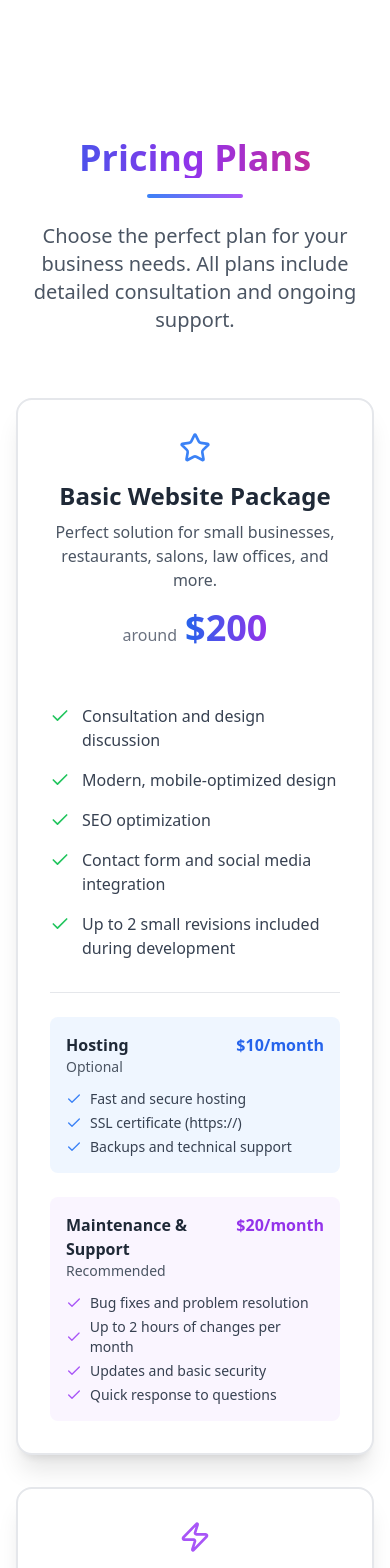
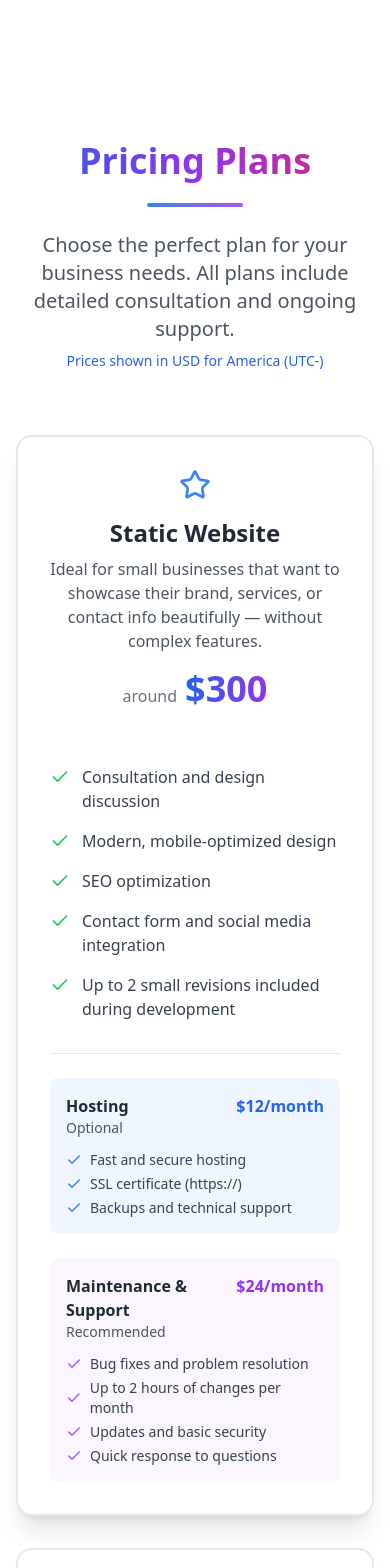
Before and after one commit to Angelvalkov2003/Avoex_frontend, a React (Vite) app: page / in a window 390 px wide. Shown: the part 6200-7768 px from the top of the page. Built offline with nearby package versions, Linux system fonts and the light colour scheme.

Commit message:
small changes in p[rcining and animations

```diff
--- a/package.json
+++ b/package.json
@@ -26,6 +26,7 @@
   "dependencies": {
     "axios": "^1.12.2",
     "daisyui": "^4.12.24",
+    "framer-motion": "^12.23.22",
     "lucide-react": "^0.544.0",
     "react": "^18.3.1",
     "react-dom": "^18.3.1",
--- a/src/components/PersuasionHero.jsx
+++ b/src/components/PersuasionHero.jsx
@@ -1,5 +1,6 @@
 import React from 'react';
 import { CheckCircle, Star, Shield, Globe, Users, TrendingUp } from 'lucide-react';
+import { motion } from "framer-motion";
 
 const PersuasionHero = () => {
   const benefits = [
@@ -47,8 +48,12 @@ const PersuasionHero = () => {
       description: "We're suitable for all types of projects because our team consists of experienced programmers."
     }
   ];
-
   return (
+    <motion.div
+      initial={{ opacity: 0, y: 20 }}
+      animate={{ opacity: 1, y: 0 }}
+      transition={{ duration: 1 }}
+>
     <section className="relative min-h-screen flex items-center justify-center overflow-hidden">
       {/* Transparent background to show global gradient */}
 
@@ -130,6 +135,7 @@ const PersuasionHero = () => {
         </div>
       </div>
     </section>
+    </motion.div>
   );
 };
 
--- a/src/components/Pricing.jsx
+++ b/src/components/Pricing.jsx
@@ -1,14 +1,50 @@
 import React from 'react';
 import { Check, Star, Zap, Shield } from 'lucide-react';
+import useTimezone from '../hooks/useTimezone';
 
 const Pricing = () => {
+  const { region, isLoading } = useTimezone();
+
+  // Функция за определяне на цените според региона
+  const getPricingForRegion = () => {
+    if (region === 'america') {
+      return {
+        basic: { price: '300', currency: '$' },
+        booking: { price: '600', currency: '$' },
+        hosting: {
+          basic: { price: 12, currency: '$' },
+          booking: { price: 48, currency: '$' }
+        },
+        maintenance: {
+          basic: { price: 24, currency: '$' },
+          booking: { price: 48, currency: '$' }
+        }
+      };
+    }
+    // Европа и останалите региони
+    return {
+      basic: { price: '250', currency: '€' },
+      booking: { price: '500', currency: '€' },
+      hosting: {
+        basic: { price: 10, currency: '€' },
+        booking: { price: 40, currency: '€' }
+      },
+      maintenance: {
+        basic: { price: 20, currency: '€' },
+        booking: { price: 40, currency: '€' }
+      }
+    };
+  };
+
+  const regionalPricing = getPricingForRegion();
+
   const pricingPlans = [
     {
       id: 'basic-website',
-      name: 'Basic Website Package',
-      price: '200',
-      currency: '$',
-      description: 'Perfect solution for small businesses, restaurants, salons, law offices, and more.',
+      name: 'Static Website',
+      price: regionalPricing.basic.price,
+      currency: regionalPricing.basic.currency,
+      description: 'Ideal for small businesses that want to showcase their brand, services, or contact info beautifully — without complex features.',
       icon: <Star className="w-8 h-8 text-blue-500" />,
       features: [
         'Consultation and design discussion',
@@ -18,7 +54,8 @@ const Pricing = () => {
         'Up to 2 small revisions included during development'
       ],
       hosting: {
-        price: 10,
+        price: regionalPricing.hosting.basic.price,
+        currency: regionalPricing.hosting.basic.currency,
         period: 'month',
         features: [
           'Fast and secure hosting',
@@ -27,7 +64,8 @@ const Pricing = () => {
         ]
       },
       maintenance: {
-        price: 20,
+        price: regionalPricing.maintenance.basic.price,
+        currency: regionalPricing.maintenance.basic.currency,
         period: 'month',
         features: [
           'Bug fixes and problem resolution',
@@ -41,8 +79,8 @@ const Pricing = () => {
     {
       id: 'booking-website',
       name: 'Booking Website',
-      price: '500',
-      currency: '$',
+      price: regionalPricing.booking.price,
+      currency: regionalPricing.booking.currency,
       description: 'Perfect for restaurants, hotels, salons, and services that need online booking functionality',
       icon: <Zap className="w-8 h-8 text-purple-500" />,
       features: [
@@ -54,7 +92,8 @@ const Pricing = () => {
         'Admin dashboard for managing bookings'
       ],
       hosting: {
-        price: 40,
+        price: regionalPricing.hosting.booking.price,
+        currency: regionalPricing.hosting.booking.currency,
         period: 'month',
         features: [
           'High-performance hosting',
@@ -64,7 +103,8 @@ const Pricing = () => {
         ]
       },
       maintenance: {
-        price: 40,
+        price: regionalPricing.maintenance.booking.price,
+        currency: regionalPricing.maintenance.booking.currency,
         period: 'month',
         features: [
           'Bug fixes and problem resolution',
@@ -117,17 +157,41 @@ const Pricing = () => {
     }
   ];
 
+  // Показваме loading състояние докато определяме региона
+  if (isLoading) {
+    return (
+      <section id="pricing" className="py-20">
+        <div className="max-w-7xl mx-auto px-4 sm:px-6 lg:px-8">
+          <div className="text-center">
+            <div className="animate-spin rounded-full h-12 w-12 border-b-2 border-blue-600 mx-auto mb-4"></div>
+            <p className="text-gray-600">Loading pricing information...</p>
+          </div>
+        </div>
+      </section>
+    );
+  }
+
   return (
     <section id="pricing" className="py-20">
       <div className="max-w-7xl mx-auto px-4 sm:px-6 lg:px-8">
         {/* Section header */}
         <div className="text-center mb-16">
-          <h2 className="text-4xl lg:text-5xl font-bold bg-gradient-to-r from-blue-600 via-purple-600 to-pink-600 bg-clip-text text-transparent mb-4">
-            Pricing Plans
-          </h2>
+        <h2 className="text-4xl lg:text-5xl font-bold leading-tight bg-gradient-to-r from-blue-600 via-purple-600 to-pink-600 bg-clip-text text-transparent mb-4 pb-1">
+  Pricing Plans
+</h2>
+
           <div className="w-24 h-1 bg-gradient-to-r from-blue-500 to-purple-500 rounded-full mx-auto mb-6"></div>
           <p className="text-xl text-gray-600 max-w-3xl mx-auto">
             Choose the perfect plan for your business needs. All plans include detailed consultation and ongoing support.
+            {region === 'america' ? (
+              <span className="block mt-2 text-sm text-blue-600 font-medium">
+                Prices shown in USD for America (UTC-)
+              </span>
+            ) : (
+              <span className="block mt-2 text-sm text-blue-600 font-medium">
+                Prices shown in EUR for Europe and other regions (UTC+)
+              </span>
+            )}
           </p>
         </div>
 
@@ -178,7 +242,7 @@ const Pricing = () => {
                         <p className="text-sm text-gray-600">Optional</p>
                       </div>
                       <span className="font-bold text-blue-600">
-                        {plan.hosting.price === 'Custom' ? 'Custom' : `${plan.currency}${plan.hosting.price}/${plan.hosting.period}`}
+                        {plan.hosting.price === 'Custom' ? 'Custom' : `${plan.hosting.currency}${plan.hosting.price}/${plan.hosting.period}`}
                       </span>
                     </div>
                     <div className="space-y-1">
@@ -199,7 +263,7 @@ const Pricing = () => {
                         <p className="text-sm text-gray-600">Recommended</p>
                       </div>
                       <span className="font-bold text-purple-600">
-                        {plan.maintenance.price === 'Custom' ? 'Custom' : `${plan.currency}${plan.maintenance.price}/${plan.maintenance.period}`}
+                        {plan.maintenance.price === 'Custom' ? 'Custom' : `${plan.maintenance.currency}${plan.maintenance.price}/${plan.maintenance.period}`}
                       </span>
                     </div>
                     <div className="space-y-1">
--- /dev/null
+++ b/src/hooks/useTimezone.js
@@ -0,0 +1,38 @@
+import { useState, useEffect } from "react";
+
+const useTimezone = () => {
+  const [timezone, setTimezone] = useState(null);
+  const [region, setRegion] = useState(null);
+  const [isLoading, setIsLoading] = useState(true);
+
+  useEffect(() => {
+    const detectTimezone = () => {
+      try {
+        // Получаваме часовата зона
+        const userTimezone = Intl.DateTimeFormat().resolvedOptions().timeZone;
+        setTimezone(userTimezone);
+
+        // Получаваме UTC offset в минути
+        const now = new Date();
+        const utcOffset = now.getTimezoneOffset();
+
+        // Ако UTC offset е отрицателен (Америка), показваме долари
+        // Ако UTC offset е неотрицателен (Европа и останалите), показваме евро
+        const detectedRegion = utcOffset < 0 ? "europe" : "america";
+
+        setRegion(detectedRegion);
+      } catch (error) {
+        console.error("Error detecting timezone:", error);
+        setRegion("europe"); // fallback
+      } finally {
+        setIsLoading(false);
+      }
+    };
+
+    detectTimezone();
+  }, []);
+
+  return { timezone, region, isLoading };
+};
+
+export default useTimezone;
```
Also changed, not shown: 1 other file (tests, documents, lock files or other folders).
